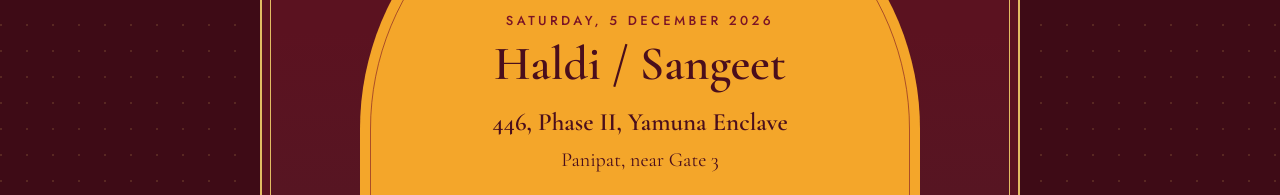
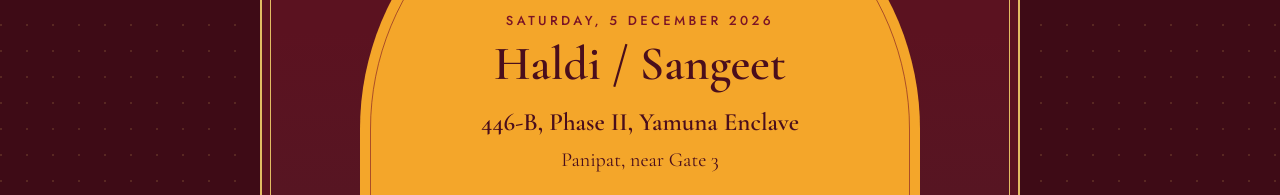
Before and after one commit to pgprateekgarg2/himanshu-nancy-wedding-invite, a plain HTML site: page index.html in a window 1280 px wide. Shown: the part 2342-2537 px from the top of the page. Drawn offline with nearby package versions, Linux system fonts and the light colour scheme.

Commit message:
Update index.html

```diff
--- a/index.html
+++ b/index.html
@@ -304,7 +304,7 @@ h2.section { margin: 0; font-style: italic; font-weight: 400; font-size: clamp(3
 <svg class="icon" id="marigold" viewBox="-42 -42 84 84" aria-hidden="true"></svg>
 <p class="when">Saturday, 5 December 2026</p>
 <h3>Haldi / Sangeet</h3>
-<p class="venue">446, Phase II, Yamuna Enclave</p>
+<p class="venue">446-B, Phase II, Yamuna Enclave</p>
 <p class="addr">Panipat, near Gate 3</p>
 <ul class="sched">
 <li><span class="t">11:00 AM</span><span class="e">Gada Gadoli</span></li>
```
